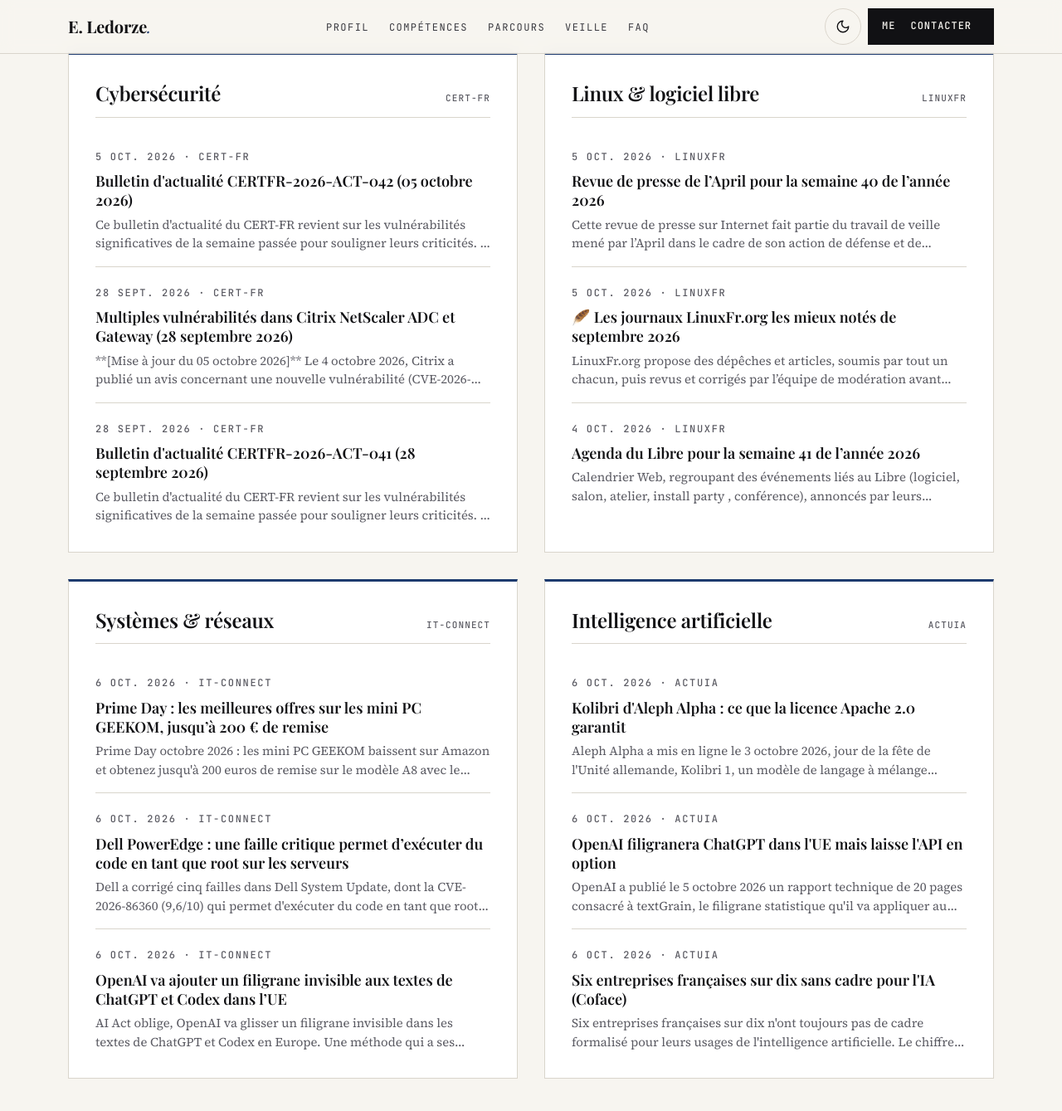
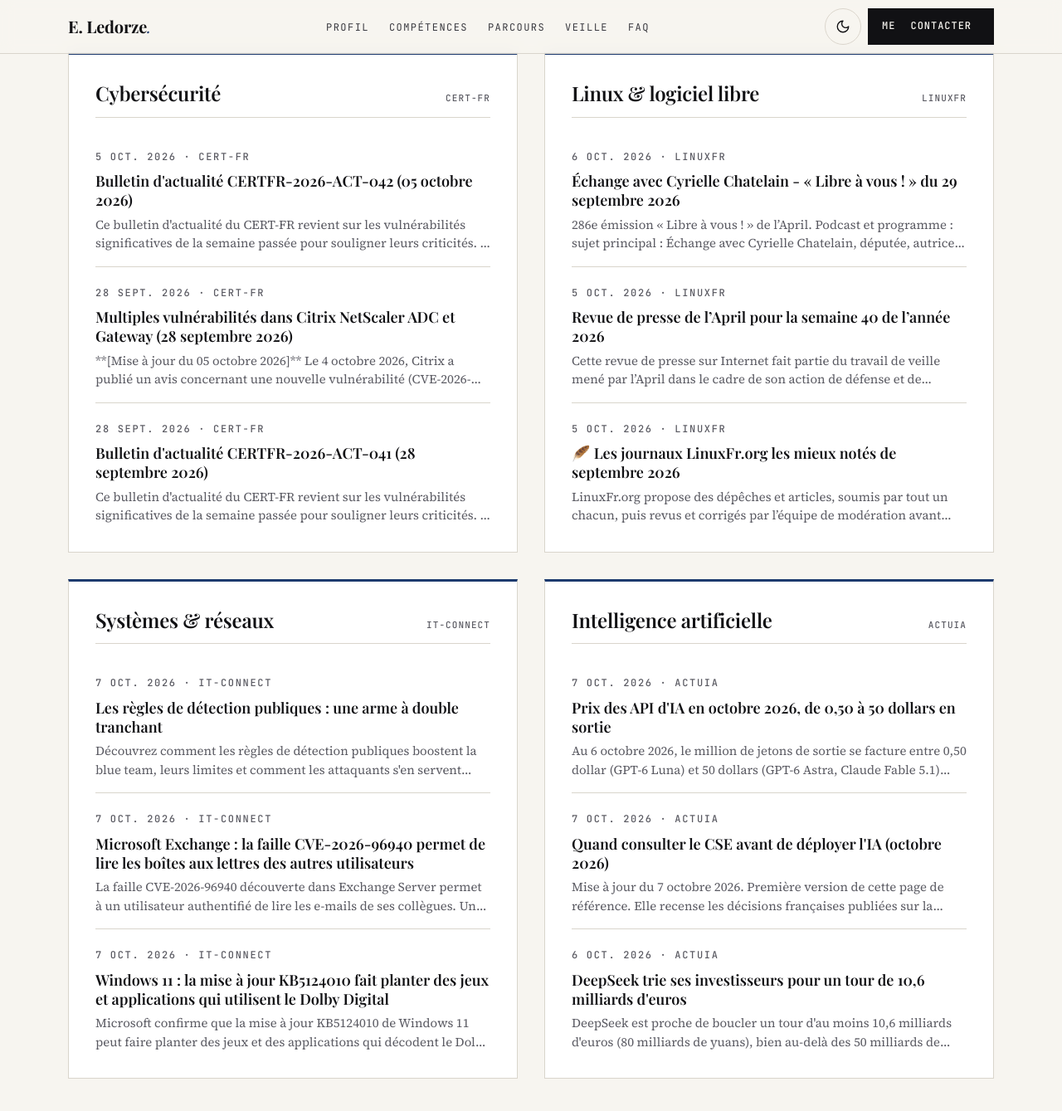
Before and after one commit to TheDringe54-lab/TheDringe54-lab.github.io, a Jekyll site: the page built from index.html, in a window 1280 px wide and 1400 px high, scrolled down 4361 px. Shown: the top 1339 px of the window at 83% size. Built offline with Jekyll 4.4.1, drawn with Linux system fonts in a browser that asks for light colours.

Commit message:
Veille techno : mise à jour automatique

```diff
--- a/_data/veille.json
+++ b/_data/veille.json
@@ -1,5 +1,5 @@
 {
-  "mise_a_jour": "2026-10-06",
+  "mise_a_jour": "2026-10-07",
   "themes": [
     {
       "id": "cyber",
@@ -35,6 +35,13 @@
       "titre_en": "Linux & open source",
       "articles": [
         {
+          "titre": "Échange avec Cyrielle Chatelain - « Libre à vous ! » du 29 septembre 2026",
+          "lien": "https://linuxfr.org/news/echange-avec-cyrielle-chatelain-libre-a-vous-du-29-septembre-2026",
+          "source": "LinuxFR",
+          "date": "2026-10-06",
+          "resume": "286e émission « Libre à vous ! » de l’April. Podcast et programme : sujet principal : Échange avec Cyrielle Chatelain, députée, autrice d'un rapport sur les…"
+        },
+        {
           "titre": "Revue de presse de l’April pour la semaine 40 de l’année 2026",
           "lien": "https://linuxfr.org/news/revue-de-presse-de-l-april-pour-la-semaine-40-de-l-annee-2026",
           "source": "LinuxFR",
@@ -47,13 +54,6 @@
           "source": "LinuxFR",
           "date": "2026-10-05",
           "resume": "LinuxFr.org propose des dépêches et articles, soumis par tout un chacun, puis revus et corrigés par l’équipe de modération avant publication. C’est la partie…"
-        },
-        {
-          "titre": "Agenda du Libre pour la semaine 41 de l’année 2026",
-          "lien": "https://linuxfr.org/news/agenda-du-libre-pour-la-semaine-41-de-l-annee-2026",
-          "source": "LinuxFR",
-          "date": "2026-10-04",
-          "resume": "Calendrier Web, regroupant des événements liés au Libre (logiciel, salon, atelier, install party , conférence), annoncés par leurs organisateurs. Voici un…"
         }
       ]
     },
@@ -63,25 +63,25 @@
       "titre_en": "Systems & networks",
       "articles": [
         {
-          "titre": "Prime Day : les meilleures offres sur les mini PC GEEKOM, jusqu’à 200 € de remise",
-          "lien": "https://www.it-connect.fr/bon-plan-geekom-mini-pc-prime-day-octobre-2026/",
+          "titre": "Les règles de détection publiques : une arme à double tranchant",
+          "lien": "https://www.it-connect.fr/regles-de-detection-publiques-une-arme-a-double-tranchant/",
           "source": "IT-Connect",
-          "date": "2026-10-06",
-          "resume": "Prime Day octobre 2026 : les mini PC GEEKOM baissent sur Amazon et obtenez jusqu'à 200 euros de remise sur le modèle A8 avec le code IT-Connect. Le post Prime…"
+          "date": "2026-10-07",
+          "resume": "Découvrez comment les règles de détection publiques boostent la blue team, leurs limites et comment les attaquants s'en servent pour éviter les alertes. Le…"
         },
         {
-          "titre": "Dell PowerEdge : une faille critique permet d’exécuter du code en tant que root sur les serveurs",
-          "lien": "https://www.it-connect.fr/dell-system-update-faille-critique-cve-2026-86360/",
+          "titre": "Microsoft Exchange : la faille CVE-2026-96940 permet de lire les boîtes aux lettres des autres utilisateurs",
+          "lien": "https://www.it-connect.fr/exchange-server-cve-2026-96940/",
           "source": "IT-Connect",
-          "date": "2026-10-06",
-          "resume": "Dell a corrigé cinq failles dans Dell System Update, dont la CVE-2026-86360 (9,6/10) qui permet d'exécuter du code en tant que root sur les serveurs PowerEdge…"
+          "date": "2026-10-07",
+          "resume": "La faille CVE-2026-96940 découverte dans Exchange Server permet à un utilisateur authentifié de lire les e-mails de ses collègues. Un patch est disponible. Le…"
         },
         {
-          "titre": "OpenAI va ajouter un filigrane invisible aux textes de ChatGPT et Codex dans l’UE",
-          "lien": "https://www.it-connect.fr/openai-filigrane-invisible-textes-chatgpt-codex-ue/",
+          "titre": "Windows 11 : la mise à jour KB5124010 fait planter des jeux et applications qui utilisent le Dolby Digital",
+          "lien": "https://www.it-connect.fr/windows-11-kb5124010-bug-dolby-digital-ac3/",
           "source": "IT-Connect",
-          "date": "2026-10-06",
-          "resume": "AI Act oblige, OpenAI va glisser un filigrane invisible dans les textes de ChatGPT et Codex en Europe. Une méthode qui a ses limites, selon OpenAI. Le post…"
+          "date": "2026-10-07",
+          "resume": "Microsoft confirme que la mise à jour KB5124010 de Windows 11 peut faire planter des jeux et des applications qui décodent le Dolby Digital. Le post Windows 11…"
         }
       ]
     },
@@ -91,25 +91,25 @@
       "titre_en": "Artificial intelligence",
       "articles": [
         {
-          "titre": "Kolibri d'Aleph Alpha : ce que la licence Apache 2.0 garantit",
-          "lien": "https://www.actuia.com/actualite/kolibri-daleph-alpha-ce-que-la-licence-apache-20-garantit/",
+          "titre": "Prix des API d'IA en octobre 2026, de 0,50 à 50 dollars en sortie",
+          "lien": "https://www.actuia.com/actualite/prix-des-api-dia-en-octobre-2026-de-050-a-50-dollars-en-sortie/",
+          "source": "ActuIA",
+          "date": "2026-10-07",
+          "resume": "Au 6 octobre 2026, le million de jetons de sortie se facture entre 0,50 dollar (GPT-6 Luna) et 50 dollars (GPT-6 Astra, Claude Fable 5.1) parmi les dix-huit…"
+        },
+        {
+          "titre": "Quand consulter le CSE avant de déployer l'IA (octobre 2026)",
+          "lien": "https://www.actuia.com/actualite/quand-consulter-le-cse-avant-de-deployer-lia-octobre-2026/",
+          "source": "ActuIA",
+          "date": "2026-10-07",
+          "resume": "Mise à jour du 7 octobre 2026. Première version de cette page de référence. Elle recense les décisions françaises publiées sur la consultation du CSE avant un…"
+        },
+        {
+          "titre": "DeepSeek trie ses investisseurs pour un tour de 10,6 milliards d'euros",
+          "lien": "https://www.actuia.com/actualite/deepseek-trie-ses-investisseurs-pour-un-tour-de-80-milliards-de-yuans/",
           "source": "ActuIA",
           "date": "2026-10-06",
-          "resume": "Aleph Alpha a mis en ligne le 3 octobre 2026, jour de la fête de l'Unité allemande, Kolibri 1, un modèle de langage à mélange d'experts dont les poids complets…"
-        },
-        {
-          "titre": "OpenAI filigranera ChatGPT dans l'UE mais laisse l'API en option",
-          "lien": "https://www.actuia.com/actualite/openai-filigranera-chatgpt-dans-lue-mais-laisse-lapi-en-option/",
-          "source": "ActuIA",
-          "date": "2026-10-06",
-          "resume": "OpenAI a publié le 5 octobre 2026 un rapport technique de 20 pages consacré à textGrain, le filigrane statistique qu'il va appliquer au texte éligible produit…"
-        },
-        {
-          "titre": "Six entreprises françaises sur dix sans cadre pour l'IA (Coface)",
-          "lien": "https://www.actuia.com/actualite/six-entreprises-sur-dix-utilisent-lia-sans-cadre-selon-coface/",
-          "source": "ActuIA",
-          "date": "2026-10-06",
-          "resume": "Six entreprises françaises sur dix n'ont toujours pas de cadre formalisé pour leurs usages de l'intelligence artificielle. Le chiffre est tiré de la 3e édition…"
+          "resume": "DeepSeek est proche de boucler un tour d'au moins 10,6 milliards d'euros (80 milliards de yuans), bien au-delà des 50 milliards de yuans visés, avec Tencent et…"
         }
       ]
     }
```
